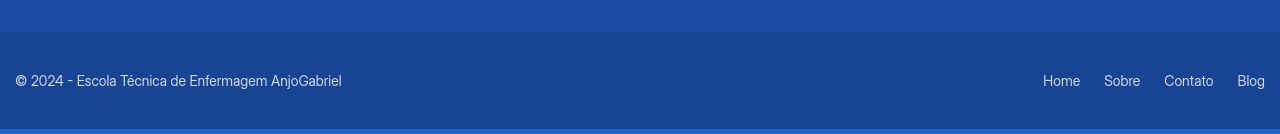
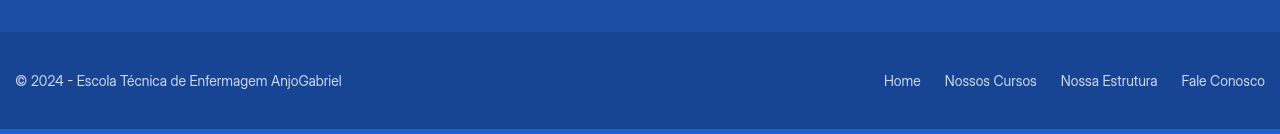
Before and after one commit to MP-oliveira/frontend-anjogabriel, a React (Vite) app in the folder frontend/: page / in a window 1280 px wide. Shown: the part 5457-5591 px from the top of the page. Built offline with nearby package versions, Linux system fonts and the light colour scheme.

Commit message:
fix: footer links

```diff
--- a/frontend/src/components/Footer/Footer.jsx
+++ b/frontend/src/components/Footer/Footer.jsx
@@ -49,9 +49,9 @@ const Footer = () => {
         <p>© 2024 - Escola Técnica de Enfermagem AnjoGabriel</p>
         <nav>
           <a href="#">Home</a>
-          <a href="#">Sobre</a>
-          <a href="#">Contato</a>
-          <a href="#">Blog</a>
+          <a href="#">Nossos Cursos</a>
+          <a href="#">Nossa Estrutura</a>
+          <a href="#">Fale Conosco</a>
         </nav>
       </div>
     </footer>
```
